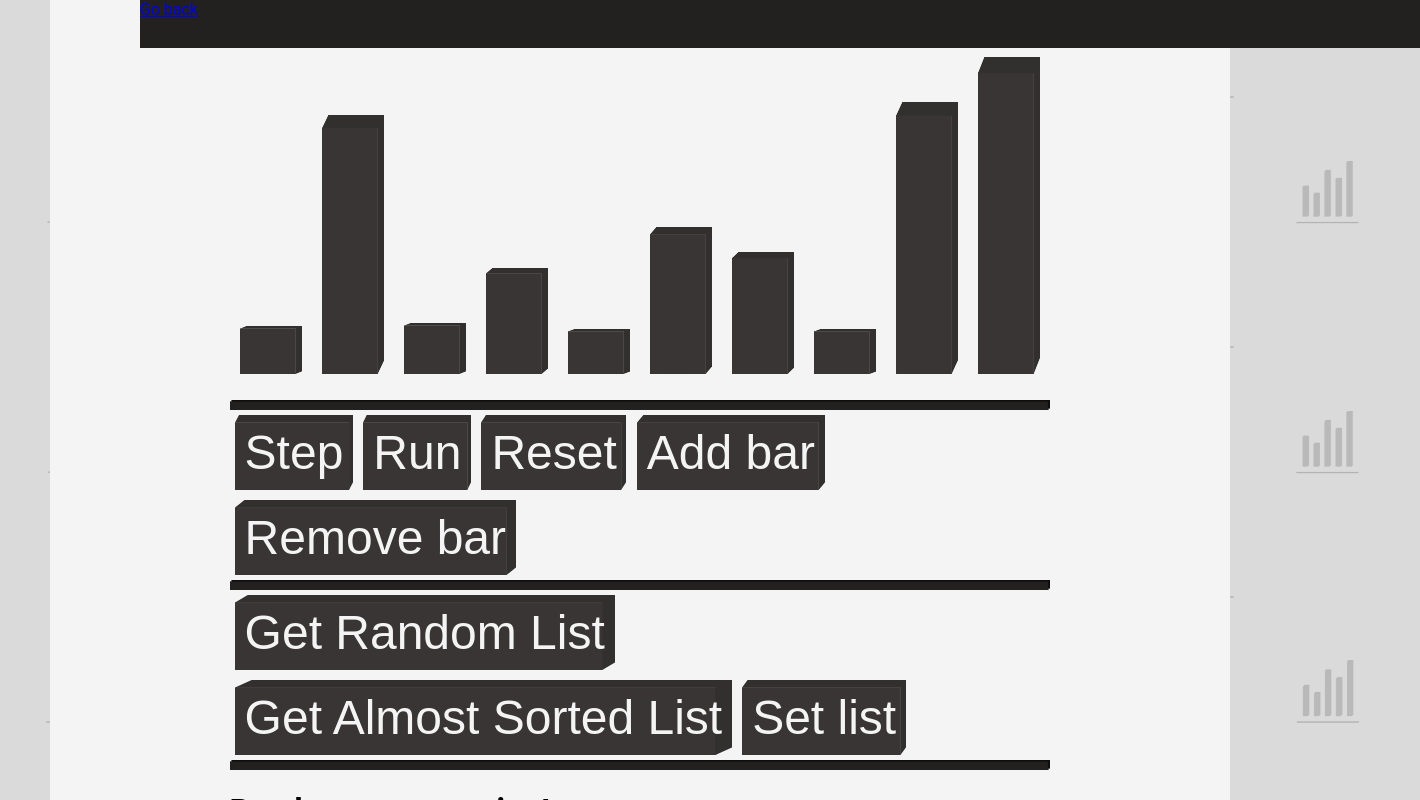
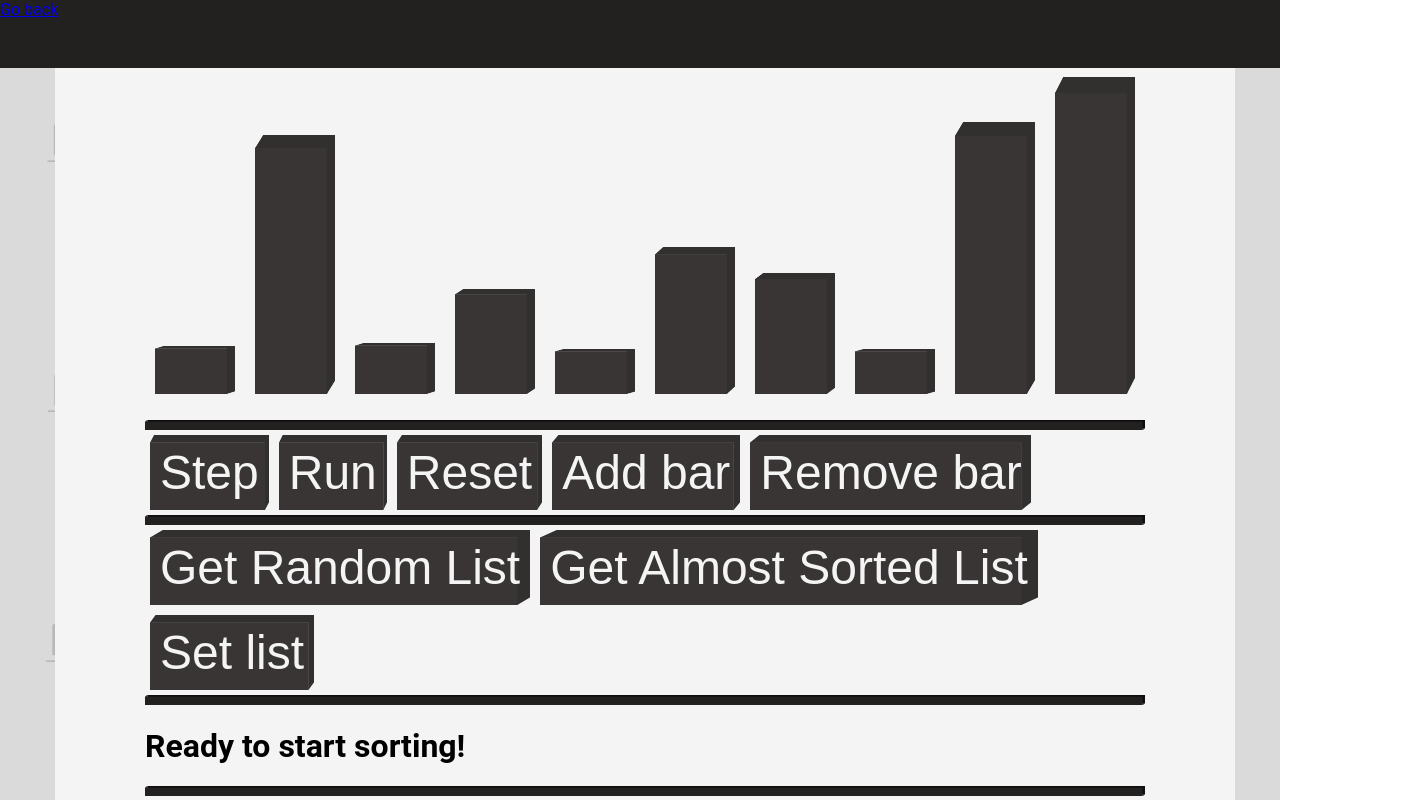
Before and after one commit to OtavioPiza/algorithm-visualizer, a React (Create React App) app: page /bubblesort in a window 1280 px wide. Shown: the top 800 px of the page, 1420 px wide, since content can reach past the window. Built offline with nearby package versions, Linux system fonts and the light colour scheme.

Commit message:
Refactor!

```diff
--- a/src/Home.js
+++ b/src/Home.js
@@ -9,7 +9,7 @@ import './styles/Home.css';
 const Home = () => {
 
   return (
-    <div className='container'>
+    <div className='Home'>
       <div className='logo-container'>
         <Array barList={ arrayManager.getDefaultList() }/>
       </div>
--- a/src/components/ArraySorter.js
+++ b/src/components/ArraySorter.js
@@ -99,10 +99,10 @@ const ArraySorter = ({ sortingAlgorithm, barList = arrayManager.getRandomList(10
 
 
     return (
-        <div className='container'>
+        <div className='ArraySorter'>
             <Header link="/" />
 
-            <div className='ArraySorter'>
+            <div className='Sorter'>
 
                 <div className='Array'>
                     {currentState[1].map((bar, index) => (
--- a/src/services/ArrayManager.js
+++ b/src/services/ArrayManager.js
@@ -43,32 +43,27 @@ const getDefaultList = () => {
     return (
         [
             {
+                size: 55,
+                selected: false,
+                analyzed: false
+            },
+            {
+                size: 40,
+                selected: false,
+                analyzed: false
+            },
+            {
+                size: 85,
+                selected: false,
+                analyzed: false
+            },
+            {
                 size: 70,
                 selected: false,
                 analyzed: false
             },
             {
-                size: 90,
-                selected: false,
-                analyzed: false
-            },
-            {
-                size: 30,
-                selected: false,
-                analyzed: false
-            },
-            {
-                size: 50,
-                selected: false,
-                analyzed: false
-            },
-            {
-                size: 80,
-                selected: false,
-                analyzed: false
-            },
-            {
-                size: 40,
+                size: 100,
                 selected: false,
                 analyzed: false
             }
--- a/src/styles/Home.css
+++ b/src/styles/Home.css
@@ -1,4 +1,4 @@
-.container {
+.Home {
     background-color: var(--background-white);
     max-width: min(90vw, 1000px);
     min-height: 100vh;
@@ -6,27 +6,31 @@
     padding-right: max(7vw, 1rem);
 }
 
-.container .text-container {
+.Home .text-container {
     text-align: center;
 }
 
-.container .text-container strong {
+.Home .logo-container {
+    padding-top: 3vh;
+}
+
+.Home .text-container strong {
     font-size: min(8rem, 15vw);
     color: var(--text-dark-gray);
 }
 
-.container .text-container p {
+.Home .text-container p {
     margin-top: min(1rem, 1vh);
     font-size: min(2rem, 4vw);
     color: var(--text-light-gray);
 }
 
-.container .button-container {
+.Home .button-container {
     display: flex;
     justify-content: center;
 }
 
-.container .button-container .RedirectButton {
+.Home .button-container .RedirectButton {
     height: min(100px, 15vw);
     width: min(300px, 45vw);
     margin: min(1vw, 20px);
--- a/src/styles/components/ArraySorter.css
+++ b/src/styles/components/ArraySorter.css
@@ -1,47 +1,55 @@
-.container {
-
+.ArraySorter {
+    display: grid;
+    grid-template-columns: 1fr;
+    grid-template-rows: 6fr 94fr;
+    grid-template-areas: "header" "main";
+    justify-items: center;
 }
 
 
 .Header {
+    grid-area: "header";
+
     min-width: 100vw;
-    min-height: 6vh;
+    /* min-height: 6vh; */
 
     background-color: var(--text-light-gray);
     text-decoration: none;
     color: var(--background-white);
 }
 
-.ArraySorter {
+.Sorter {
+    grid-area: "main";
+
     background-color: var(--background-white);
     max-width: min(90vw, 1000px);
     min-height: 100vh;
     padding-left: max(7vw, 1rem);
     padding-right: max(7vw, 1rem);
-    margin: auto;
+    margin-left: 10px;
 }
 
-.ArraySorter .text-container {
+.Sorter .text-container {
     text-align: center;
 }
 
-.ArraySorter .text-container strong {
+.Sorter .text-container strong {
     font-size: min(8rem, 15vw);
     color: var(--text-dark-gray);
 }
 
-.ArraySorter .text-container p {
+.Sorter .text-container p {
     margin-top: min(1rem, 1vh);
     font-size: min(2rem, 4vw);
     color: var(--text-light-gray);
 }
 
-.ArraySorter .button-container {
+.Sorter .button-container {
     display: flex;
     justify-content: center;
 }
 
-.ArraySorter .button-container .RedirectButton {
+.Sorter .button-container .RedirectButton {
     height: min(100px, 15vw);
     width: min(300px, 45vw);
     margin: min(1vw, 20px);
```
